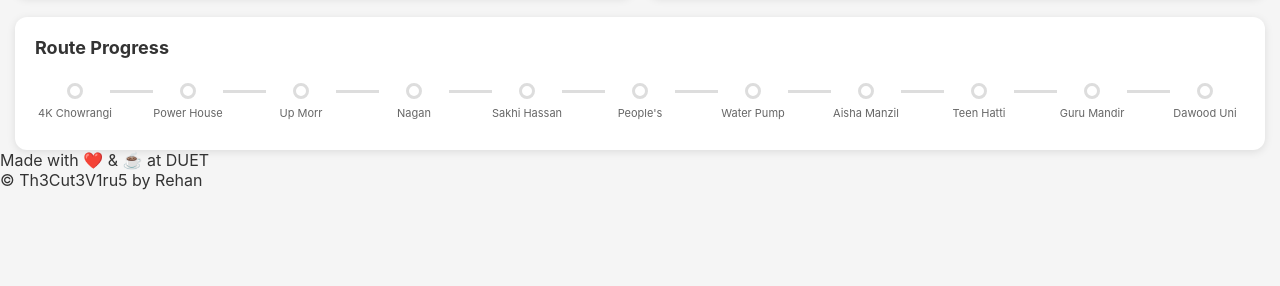
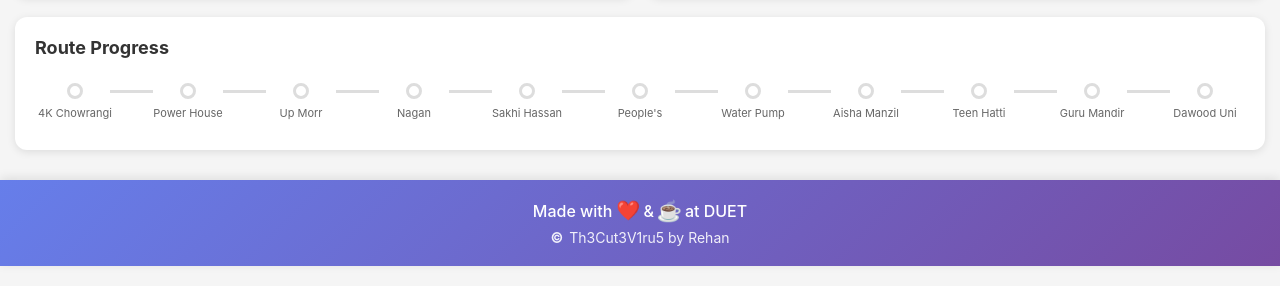
Before and after one commit to muhammadrehan-dev/BusTracking, a plain HTML site: page index.html in a window 1280 px wide. Shown: the part 784-1070 px from the top of the page. Before the commit the page ends 994 px from the top, so only its background shows below. Drawn offline with nearby package versions, Linux system fonts and the light colour scheme; no server answers.

Commit message:
Update style.css

```diff
--- a/style.css
+++ b/style.css
@@ -377,3 +377,72 @@ body {
 .progress-connector.completed {
     background: #4CAF50;
 }
+
+.footer {
+    background: linear-gradient(135deg, #667eea 0%, #764ba2 100%);
+    color: white;
+    padding: 20px;
+    margin-top: 30px;
+    text-align: center;
+    box-shadow: 0 -2px 10px rgba(0,0,0,0.1);
+}
+
+.footer-content {
+    max-width: 1200px;
+    margin: 0 auto;
+}
+
+.made-with {
+    font-size: 16px;
+    margin-bottom: 8px;
+    font-weight: 500;
+}
+
+.emoji {
+    display: inline-block;
+    animation: pulse-emoji 2s ease-in-out infinite;
+    font-size: 18px;
+}
+
+.emoji:first-of-type {
+    animation-delay: 0s;
+}
+
+.emoji:last-of-type {
+    animation-delay: 1s;
+}
+
+@keyframes pulse-emoji {
+    0%, 100% {
+        transform: scale(1);
+    }
+    50% {
+        transform: scale(1.2);
+    }
+}
+
+.copyright {
+    font-size: 14px;
+    opacity: 0.9;
+    font-weight: 400;
+}
+
+.copyright-symbol {
+    font-weight: bold;
+    margin-right: 2px;
+}
+
+/* Responsive */
+@media (max-width: 768px) {
+    .footer {
+        padding: 15px;
+    }
+
+    .made-with {
+        font-size: 14px;
+    }
+
+    .copyright {
+        font-size: 12px;
+    }
+}
```
